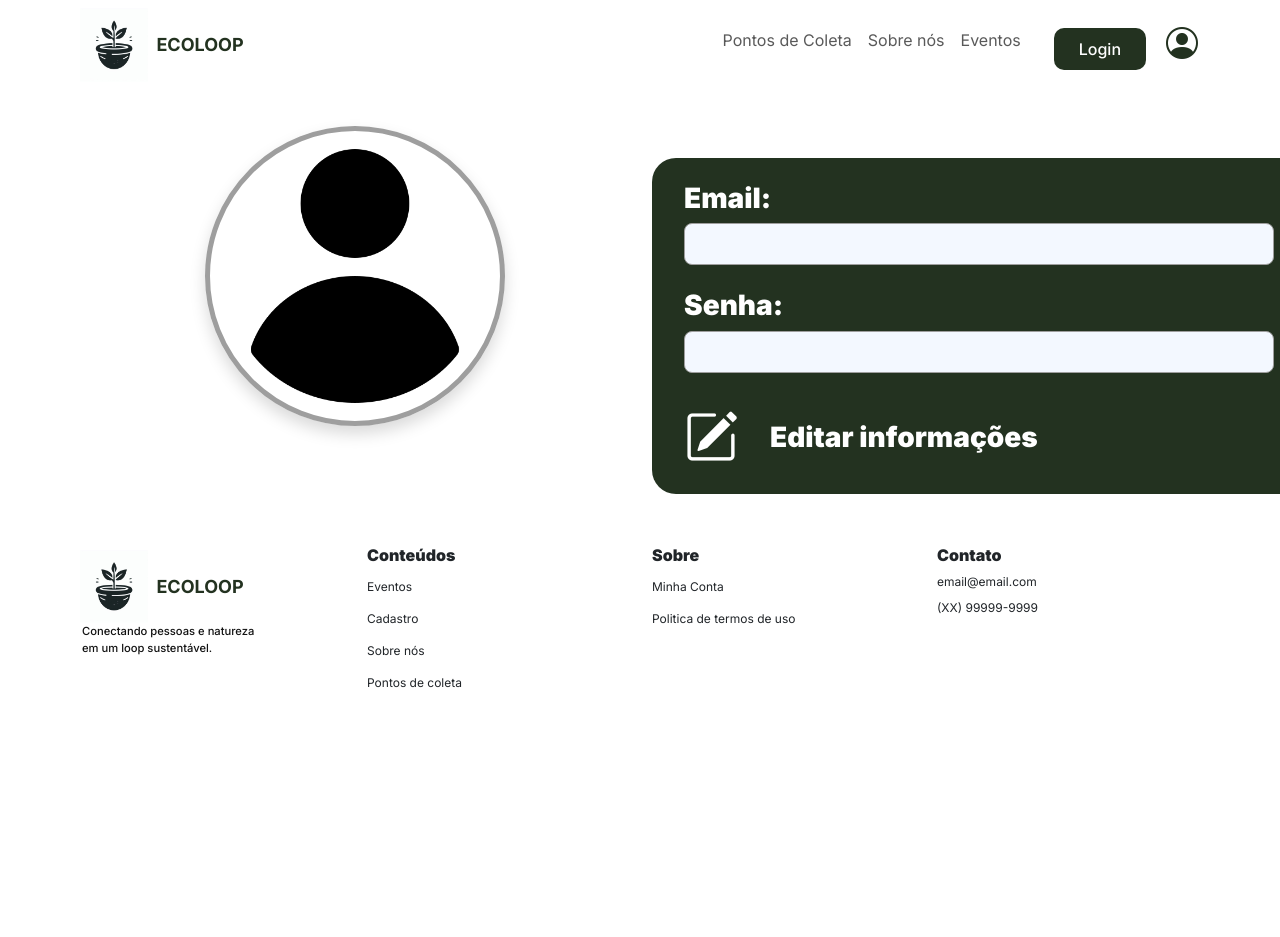
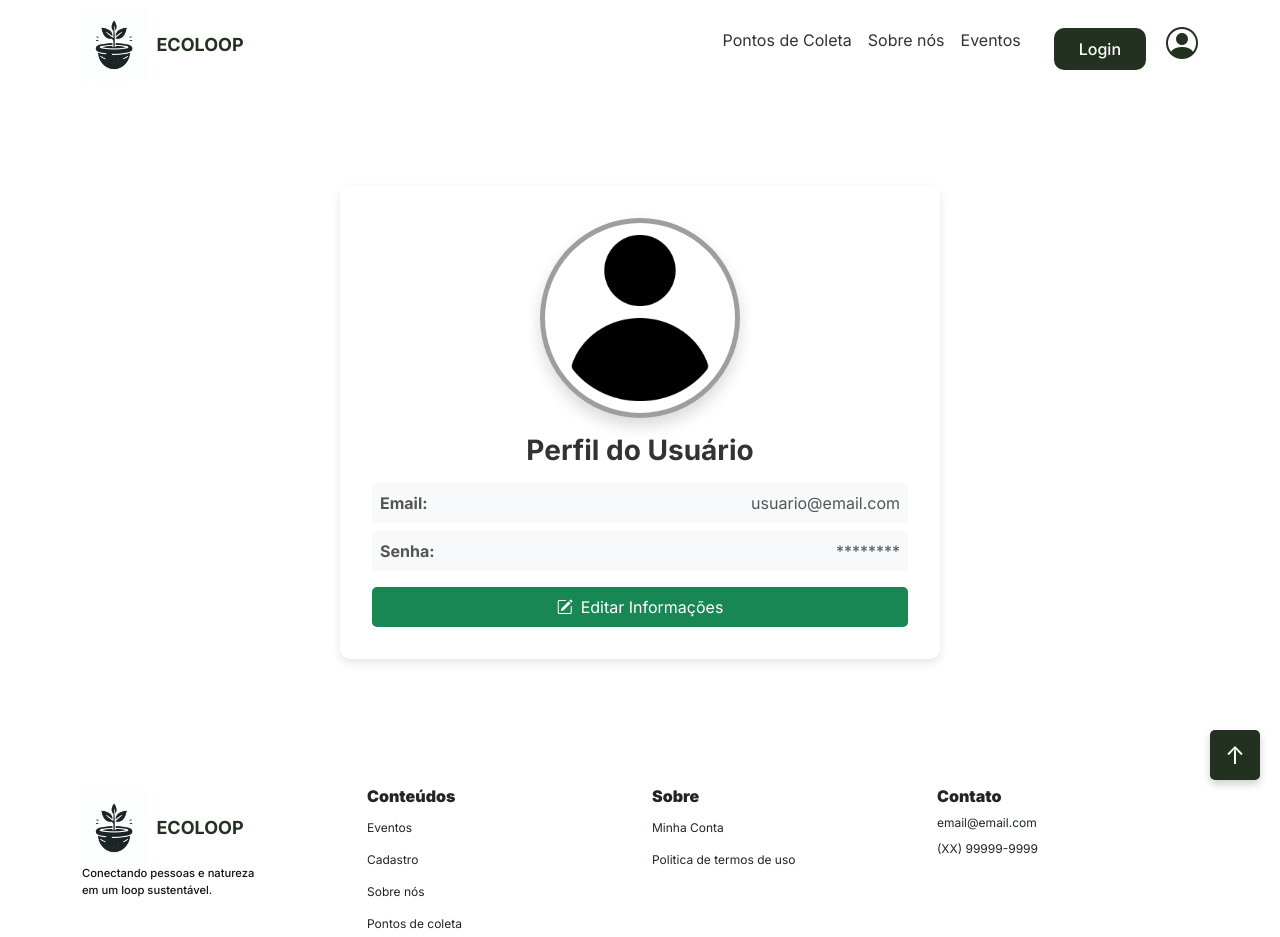
Before and after one commit to LucasFernandesF/ecoloop, a plain HTML site: page html/minha-conta.html in a window 1280 px wide. Before the commit the page ends 800 px from the top, so only its background shows below. Drawn offline with nearby package versions, Linux system fonts and the light colour scheme; no server answers.

Commit message:
Ajuste visual

```diff
--- a/html/minha-conta.html
+++ b/html/minha-conta.html
@@ -5,50 +5,62 @@
     <meta charset="UTF-8">
     <meta name="viewport" content="width=device-width, initial-scale=1.0">
     <title>Minha Conta</title>
+    <link rel="stylesheet" href="https://cdn.jsdelivr.net/npm/bootstrap@5.3.0-alpha1/dist/css/bootstrap.min.css">
+    <link rel="stylesheet"
+        href="https://cdnjs.cloudflare.com/ajax/libs/bootstrap-icons/1.10.5/font/bootstrap-icons.min.css">
 </head>
 
 <body>
-    <header class="navbar navbar-expand-lg">
+    <header class="navbar navbar-expand-lg text-white">
+        <div class="container">
+            <a href="#" class="navbar-brand text-white">Minha Conta</a>
+        </div>
     </header>
 
-    <section id="info-conta">
-        <div class="container">
-            <div class="row">
-                <div class="col-md-6">
-                    <img src="../imgs/user_profile.png" alt="Imagem de Perfil" class="img-perfil rounded-circle shadow mb-4 mt-3">
-                </div>
-                <div class="col-md-6 pt-5 pe-5">
-                    <div class="retangulo-verde">
-                        <h3>Email:</h3>
-                        <div class="retangulo-branco">
-                            <p class="email-logado"></p>
-                        </div>
-                        <h3>Senha:</h3>
-                        <div class="retangulo-branco">
-                            <p class="senha-logada"></p>
-                        </div>
-                        <div id="editar-info">
-                            <a href="#" class="editar-link">
-                                <i class="bi bi-pencil-square text-white"></i>
-                                <h3>Editar informações</h3>
-                            </a>
-                            <a href="#" id="btn-salvar-info" class="btn-salvar-info mt-3 d-none">
-                                <h3>Salvar</h3>
-                            </a>
-                        </div>
-                    </div>
-                </div>
+    <section id="profile" class="py-5">
+        <div class="profile-card">
+            <img src="../imgs/user_profile.png" alt="Imagem de Perfil"
+                class="profile-image img-perfil rounded-circle shadow">
+            <h3>Perfil do Usuário</h3>
+            <div class="info">
+                <p><strong>Email:</strong></p>
+                <p class="email-logado">usuario@email.com</p>
             </div>
+            <div class="info">
+                <p><strong>Senha:</strong></p>
+                <p class="senha-logada">********</p>
+            </div>
+            <a href="#" class="btn-edit">
+                <i class="bi bi-pencil-square"></i> Editar Informações
+            </a>
+            <a href="#" id="btn-salvar-info" class="btn-save">
+                <i class="bi bi-save"></i> Salvar Alterações
+            </a>
         </div>
     </section>
 
     <footer>
     </footer>
-    <button id="scrollToTopBtn" class="btn btn-primary">&#8593;</button>
+
+    <button id="scrollToTopBtn" class="btn btn-primary d-flex">&#8593;</button>
 
     <script src="../scripts/main.js"></script>
     <script type="module" src="../scripts/header.js" defer></script>
     <script type="module" src="/scripts/minha-conta.js"></script>
+    <script>
+        // Exemplo de script para exibir o botão de rolar ao topo
+        const scrollToTopBtn = document.getElementById("scrollToTopBtn");
+        window.addEventListener("scroll", () => {
+            if (window.scrollY > 200) {
+                scrollToTopBtn.style.display = "flex";
+            } else {
+                scrollToTopBtn.style.display = "none";
+            }
+        });
+        scrollToTopBtn.addEventListener("click", () => {
+            window.scrollTo({ top: 0, behavior: "smooth" });
+        });
+    </script>
 </body>
 
 </html>
--- a/layouts/alerta.html
+++ b/layouts/alerta.html
@@ -1,4 +1,4 @@
-<!-- Modal -->
+<!-- Modal OK-->
 <div class="modal fade" id="custom-modal" tabindex="-1" role="dialog" aria-labelledby="modal-messageLabel" aria-hidden="true">
     <div class="modal-dialog" role="document">
         <div class="modal-content border-success">
@@ -18,3 +18,24 @@
         </div>
     </div>
 </div>
+
+<!-- Modal NOK-->
+<div class="modal fade" id="custom-modal-nok" tabindex="-1" role="dialog" aria-labelledby="modal-messageLabel" aria-hidden="true">
+    <div class="modal-dialog" role="document">
+        <div class="modal-content border-danger">
+            <div class="modal-header bg-danger text-white">
+                <h5 class="modal-title">
+                    <i class="fas fa-xmark-circle"></i> Erro!
+                </h5>
+                <!-- Ícone de Fechar -->
+                <button type="button" class="btn-close" id="modal-close" data-bs-dismiss="modal" aria-label="Close"></button>
+            </div>
+            <div class="modal-body text-center">
+                <div id="modal-message-nok" class="modal-message">Mensagem do modal</div>
+            </div>
+            <div class="modal-footer">
+                <button id="modal-close-btn" class="btn btn-danger" data-bs-dismiss="modal">Fechar</button>
+            </div>
+        </div>
+    </div>
+</div>
--- a/layouts/menu.html
+++ b/layouts/menu.html
@@ -31,11 +31,14 @@
             </li>
             <li class="nav-item menu-container" id="user-menu">
                 <i class="bi bi-person-circle fs-2 menu-button"></i>
-                <div class="menu-dropdown">
-                    <div class="email-logado"></div>
+                <div class="menu-dropdown dropdown-menu ">
+                    <div class="dropdown-header email-logado"></div>
                     <a href="/html/minha-conta.html" class="minha-conta-link">Minha Conta</a>
                     <a href="/html/minha-conta.html" class="minhas-inscricoes-link">Minhas Inscrições</a>
-                    <button type="button" class="btn-primary clear" id="logout">Sair</button>
+                    <button type="button" class="btn btn-block btn-danger d-flex align-items-center justify-content-center gap-2 clear" id="logout">
+                        <i class="fas fa-sign-out-alt"></i> Sair
+                      </button>
+
                 </div>
             </li>
         </ul>
--- a/scripts/header.js
+++ b/scripts/header.js
@@ -2,9 +2,7 @@ import { auth, db } from './firebase.js';
 import { onAuthStateChanged, signOut } from "https://www.gstatic.com/firebasejs/11.0.1/firebase-auth.js";
 import { getDoc, doc } from "https://www.gstatic.com/firebasejs/11.0.1/firebase-firestore.js";
 
-
-document.addEventListener("DOMContentLoaded", () => {
-
+window.onload = function () {
   onAuthStateChanged(auth, async (user) => {
     const loginButton = document.getElementById('login'); // Botão de Login
     const userMenu = document.getElementById('user-menu'); // Menu de Usuário
@@ -31,4 +29,4 @@ document.addEventListener("DOMContentLoaded", () => {
         });
     }
   });
-});
+}
--- a/scripts/main.js
+++ b/scripts/main.js
@@ -46,6 +46,11 @@ function showAlertOk(message) {
     $('#custom-modal').modal('show'); // Abre o modal
 }
 
+function showAlertNok(message) {
+    $('#modal-message-nok').text(message); // Atualiza a mensagem do modal
+    $('#custom-modal-nok').modal('show'); // Abre o modal
+}
+
 document.addEventListener('DOMContentLoaded', function () {
     const scrollToTopBtn = document.getElementById('scrollToTopBtn');
 
--- a/styles/header.css
+++ b/styles/header.css
@@ -112,6 +112,7 @@ header .container {
     position: absolute;
     top: 100%;
     right: 0;
+    width: 200px;
     background-color: #fff;
     box-shadow: 0 4px 8px rgba(0, 0, 0, 0.2);
     padding: 1rem;
@@ -127,7 +128,7 @@ header .container {
 }
 
 .menu-dropdown a:hover {
-    color: #007bff;
+    color: var(--bs-navbar-hover-color);
 }
 
 .menu-container:hover .menu-dropdown {
@@ -141,3 +142,39 @@ header .container {
 .menu {
     vertical-align: middle;
 }
+
+.navbar-nav li a {
+    position: relative;
+    display: inline-block;
+    color: #333; /* Cor inicial */
+    text-decoration: none; /* Remove sublinhado padrão */
+    transition: color 0.3s ease; /* Transição suave para a cor */
+}
+
+.navbar-nav li a:hover {
+    color: #e63946; /* Cor ao passar o mouse */
+}
+
+.navbar-nav li a::after {
+    content: '';
+    position: absolute;
+    left: 0;
+    bottom: -3px; /* Ajuste para posicionar o efeito logo abaixo do texto */
+    width: 0;
+    height: 2px;
+    background: #e63946; /* Mesma cor que o hover */
+    transition: width 0.3s ease; /* Animação suave ao aumentar a largura */
+}
+
+.navbar-nav li a:hover::after {
+    width: 100%; /* Expande a linha para cobrir todo o texto */
+}
+
+.dropdown-menu a {
+    padding-left: 10px;
+}
+
+.dropdown-menu #logout {
+    margin: 10px;
+    width: 90%;
+}
--- a/styles/minha-conta.css
+++ b/styles/minha-conta.css
@@ -47,6 +47,7 @@
     margin-bottom: 1.5rem;
     color: var(--neutral-white);
 }
+
 .retangulo-branco {
     width: 590px;
     height: 42px;
@@ -54,7 +55,8 @@
     border-radius: 8px;
     border: 1px solid var(--Light-Gray-6, #9E9E9E);
     background: var(--light-primary-5, #F3F8FF);
-    margin-left: 2rem; /* Adiciona espaçamento à esquerda */
+    margin-left: 2rem;
+    /* Adiciona espaçamento à esquerda */
     box-sizing: border-box;
 }
 
@@ -65,20 +67,116 @@
 }
 
 .img-perfil {
-    width: 300px; /* Largura fixa */
-    height: 300px; /* Altura fixa */
-    object-fit: cover; /* Garante que a imagem se ajuste ao espaço sem distorcer */
+    width: 300px;
+    /* Largura fixa */
+    height: 300px;
+    /* Altura fixa */
+    object-fit: cover;
+    /* Garante que a imagem se ajuste ao espaço sem distorcer */
     border: 5px solid var(--Light-Gray-6, #9E9E9E);
-    box-shadow: 0 4px 8px rgba(0, 0, 0, 1); /* Sombra leve */
+    box-shadow: 0 4px 8px rgba(0, 0, 0, 1);
+    /* Sombra leve */
 }
 
 #info-conta .col-md-6:first-child {
     display: flex;
     justify-content: center;
     align-items: center;
-    height: 100%; /* Garante centralização vertical */
+    height: 100%;
+    /* Garante centralização vertical */
 }
 
 #info-conta {
-    padding: 20px 0; /* Espaçamento superior e inferior */
+    padding: 20px 0;
+    /* Espaçamento superior e inferior */
 }
+
+body {
+    background-color: #f4f4f9;
+    font-family: 'Arial', sans-serif;
+}
+
+.profile-card {
+    background: #fff;
+    border-radius: 10px;
+    box-shadow: 0 4px 10px rgba(0, 0, 0, 0.1);
+    padding: 2rem;
+    max-width: 600px;
+    margin: 3rem auto;
+    text-align: center;
+}
+
+.profile-card .profile-image {
+    width: 200px;
+    height: 200px;
+    border-radius: 50%;
+    margin: 0 auto 1rem auto;
+    box-shadow: 0 2px 5px rgba(0, 0, 0, 0.1);
+}
+
+.profile-card h3 {
+    text-align: center;
+    margin-bottom: 1rem;
+    font-weight: bold;
+    color: #333;
+}
+
+.profile-card .info {
+    display: flex;
+    justify-content: space-between;
+    align-items: center;
+    margin: 0.5rem 0;
+    padding: 0.5rem;
+    background: #f8f9fa;
+    border-radius: 5px;
+}
+
+.profile-card .info p {
+    margin: 0;
+    color: #555;
+}
+
+.btn-edit {
+    display: flex;
+    justify-content: center;
+    align-items: center;
+    background: #198754;
+    color: white;
+    border-radius: 5px;
+    padding: 0.5rem 1rem;
+    text-decoration: none;
+    text-align: center;
+    margin-top: 1rem;
+}
+
+.btn-edit i {
+    margin-right: 0.5rem;
+}
+
+.btn-save {
+    display: none;
+    justify-content: center;
+    align-items: center;
+    background: #0d6efd;
+    color: white;
+    border-radius: 5px;
+    padding: 0.5rem 1rem;
+    text-decoration: none;
+    text-align: center;
+    margin-top: 1rem;
+}
+
+#scrollToTopBtn {
+    position: fixed;
+    bottom: 20px;
+    right: 20px;
+    border-radius: 50%;
+    width: 50px;
+    height: 50px;
+    background-color: #0d6efd;
+    color: white;
+    display: none;
+    align-items: center;
+    justify-content: center;
+    font-size: 1.5rem;
+}
```
Also changed, not shown: html/eventos.html (+2 -2 lines), index.html (+4 -3 lines), scripts/eventos.js (+22 -21 lines).
